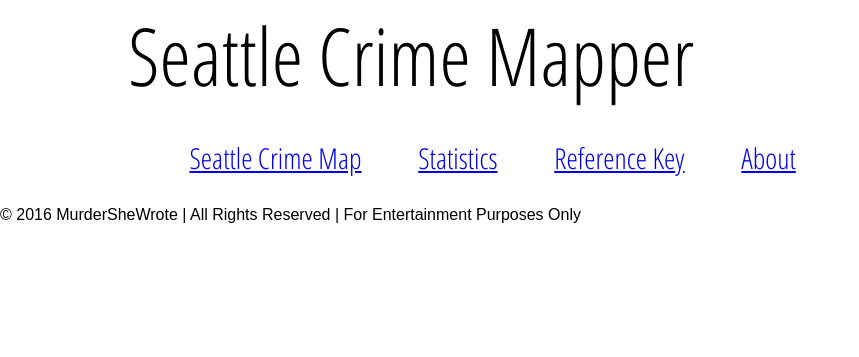
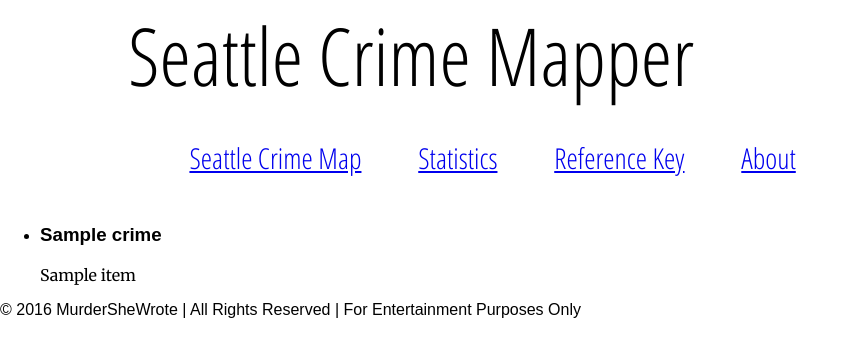
Before and after one commit to MurderSheWrote/MurderSheWroteSeattle, a Python web app: template crimemapper/templates/crimelist.jinja2 in a window 1280 px wide. Shown: the top 357 px of the page, without its empty margins (0-859 px from the left). Run offline with Jinja, Linux system fonts and the light colour scheme; the template is opened without the code that fills it: most values are stand-ins (such as "Sample title", 1, 10 or a date in 2020).

Commit message:
#41 display crimes through view

```diff
--- a/crimemapper/templates/crimelist.jinja2
+++ b/crimemapper/templates/crimelist.jinja2
@@ -1,5 +1,14 @@
 {% extends "index.html" %}
 {% block content %}
+<ul>
+    {% for crime in crimes %}
+    <li> <h3>{{crime}}</h3>
+        {% for item in crimes[crime] %}
+        <p>{{ item }}
+        {% endfor %}
+    </li>
+    {% endfor %}
 
+</ul>
 
 {% endblock content %}
--- a/crimemapper/views.py
+++ b/crimemapper/views.py
@@ -23,10 +23,11 @@ def map_view(request):
     return {'places': places, "key": os.environ.get("GOOGLE_KEY")}
 
 
-@view_config(route_name='codes', renderer='templates/reference.jinja2')
+@view_config(route_name='codes', renderer='templates/crimelist.jinja2')
 def codes_view(request):
     """Render code references on page."""
-    return {}
+    from crimedict import CRIME_DICT
+    return {"crimes": CRIME_DICT}
 
 
 @view_config(route_name='about', renderer='templates/about.jinja2')
```
